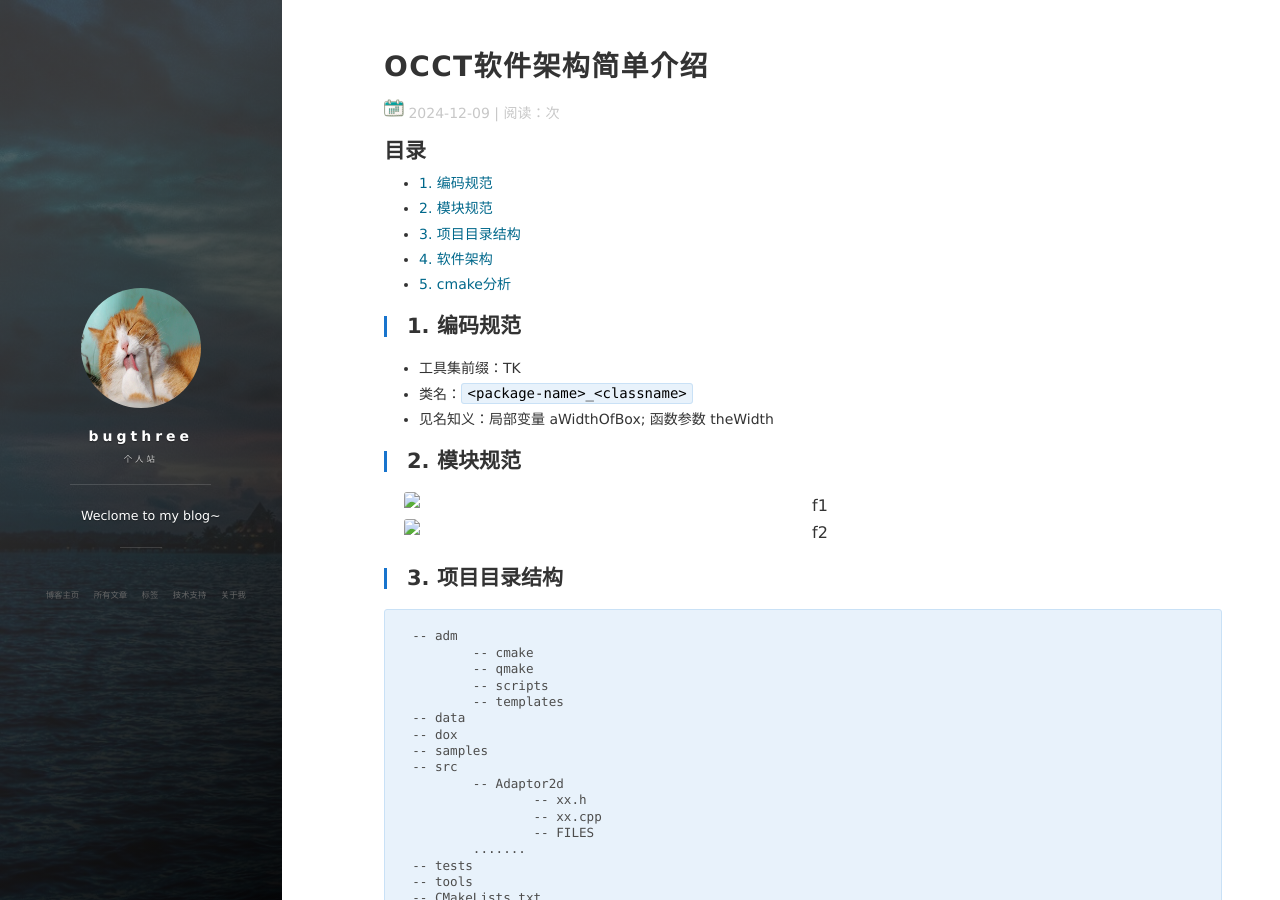
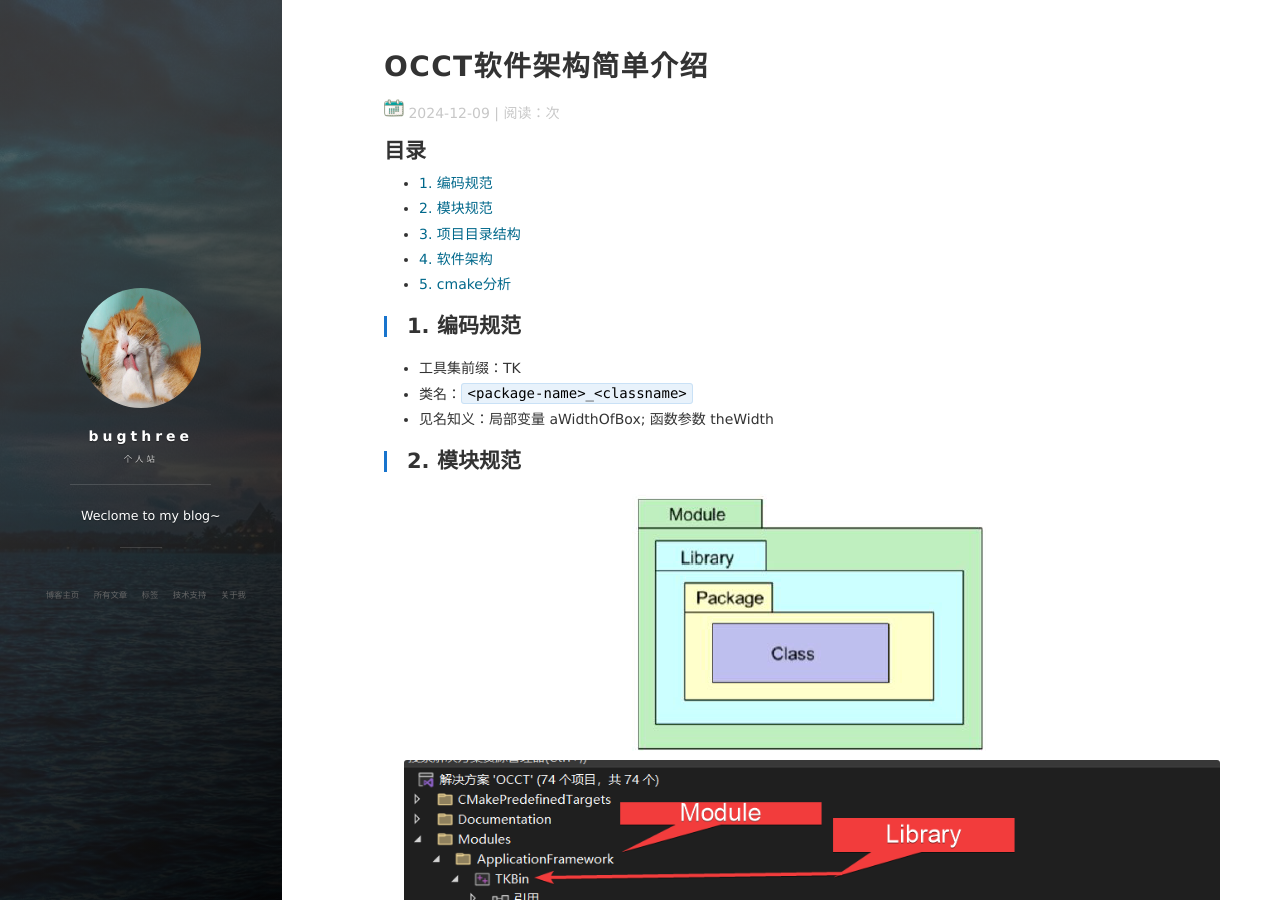
Before and after one commit to bugthree/bugthree.github.io, a Jekyll site: the page built from _posts/2024-12-24-OCCT_软件架构简单介绍.md, in a window 1280 px wide and 900 px high. Built offline with Jekyll 4.4.1, drawn with Linux system fonts in a browser that asks for light colours; nearby versions of some CDN libraries; comment, search, counter and statistics services are not loaded.

Commit message:
update picture

````diff
--- a/_posts/2024-12-24-OCCT_软件架构简单介绍.md
+++ b/_posts/2024-12-24-OCCT_软件架构简单介绍.md
@@ -13,8 +13,8 @@ author: bugthree
 - 见名知义：局部变量 aWidthOfBox; 函数参数 theWidth
 
 ## 2. 模块规范
-![f1](images/OCCT/OCCT-软件架构-1.png)
-![f2](images/OCCT/OCCT-软件架构-2.png)
+![f1](/images/OCCT/OCCT_software_arch_1.png)
+![f2](/images/OCCT/OCCT_software_arch_2.png)
 ## 3. 项目目录结构
 ```
 -- adm
@@ -37,7 +37,7 @@ author: bugthree
 ```
 可以发现，src下放了occt下的所有Library,共计469个，但是这些Library 并没有使用独立的CMakeLists.txt 组织
 ## 4. 软件架构
-![f3](images/OCCT/OCCT-软件架构-3.png)
+![f3](/images/OCCT/OCCT_software_arch_3.png)
 
 ## 5. cmake分析
 ```cmake
````
Also changed, not shown: images/OCCT/OCCT_software_arch_1.png (renamed from images/OCCT/OCCT-软件架构-1.png), images/OCCT/OCCT_software_arch_2.png (renamed from images/OCCT/OCCT-软件架构-2.png), images/OCCT/OCCT_software_arch_3.png (renamed from images/OCCT/OCCT-软件架构-3.png).
